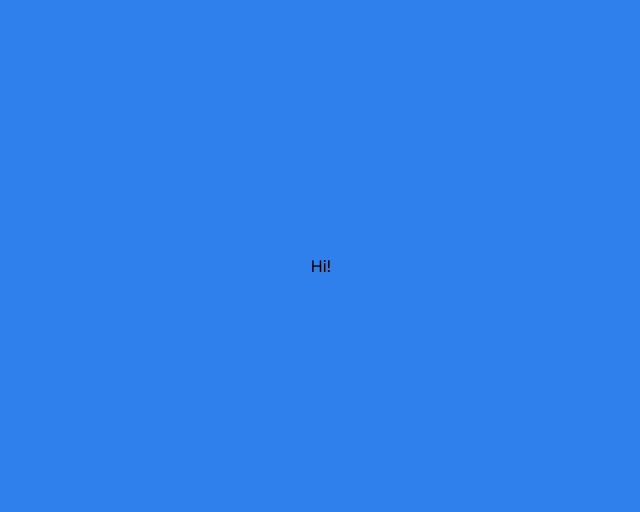
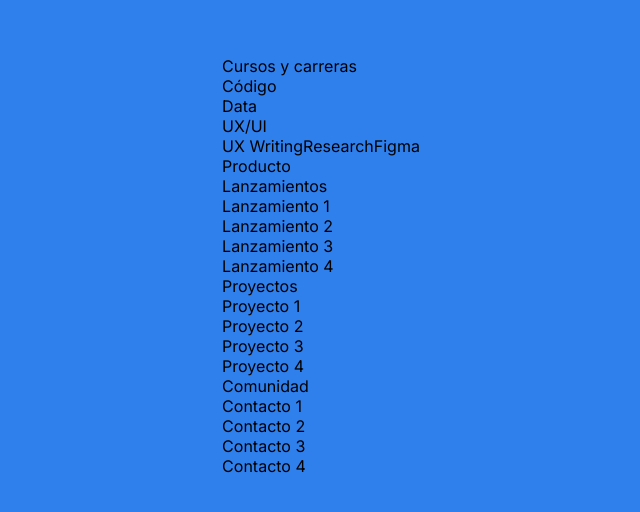
Before and after one commit to josheredia/drop-down-menu, a React (Create React App) app: page / in a window 1280 px wide. Shown: the part 134-646 px from the top of the page, without its empty margins (319-959 px from the left). Built offline with nearby package versions, Linux system fonts and the light colour scheme.

Commit message:
add html  menu structure

```diff
--- a/src/App.js
+++ b/src/App.js
@@ -1,5 +1,6 @@
 import "./App.css";
 import { Global, css } from "@emotion/react";
+import Menu from "./components/Menu";
 
 function App() {
   return (
@@ -29,7 +30,7 @@ function App() {
         `}
       />
       <div className="App">
-        <p>Hi!</p>
+        <Menu />
       </div>
     </>
   );
--- /dev/null
+++ b/src/components/Menu.js
@@ -0,0 +1,51 @@
+function Menu() {
+  return (
+    <div>
+      <div>
+        <p>Cursos y carreras</p>
+        <div>
+          <p>Código</p>
+          <p>Data</p>
+          <div>
+            <p>UX/UI</p>
+            <div>
+              <a>UX Writing</a>
+              <a>Research</a>
+              <a>Figma</a>
+            </div>
+          </div>
+          <p>Producto</p>
+        </div>
+      </div>
+      <div>
+        <p>Lanzamientos</p>
+        <div>
+          <p>Lanzamiento 1</p>
+          <p>Lanzamiento 2</p>
+          <p>Lanzamiento 3</p>
+          <p>Lanzamiento 4</p>
+        </div>
+      </div>
+      <div>
+        <p>Proyectos</p>
+        <div>
+          <p>Proyecto 1</p>
+          <p>Proyecto 2</p>
+          <p>Proyecto 3</p>
+          <p>Proyecto 4</p>
+        </div>
+      </div>
+      <div>
+        <p>Comunidad</p>
+        <div>
+          <p>Contacto 1</p>
+          <p>Contacto 2</p>
+          <p>Contacto 3</p>
+          <p>Contacto 4</p>
+        </div>
+      </div>
+    </div>
+  );
+}
+
+export default Menu;
```
